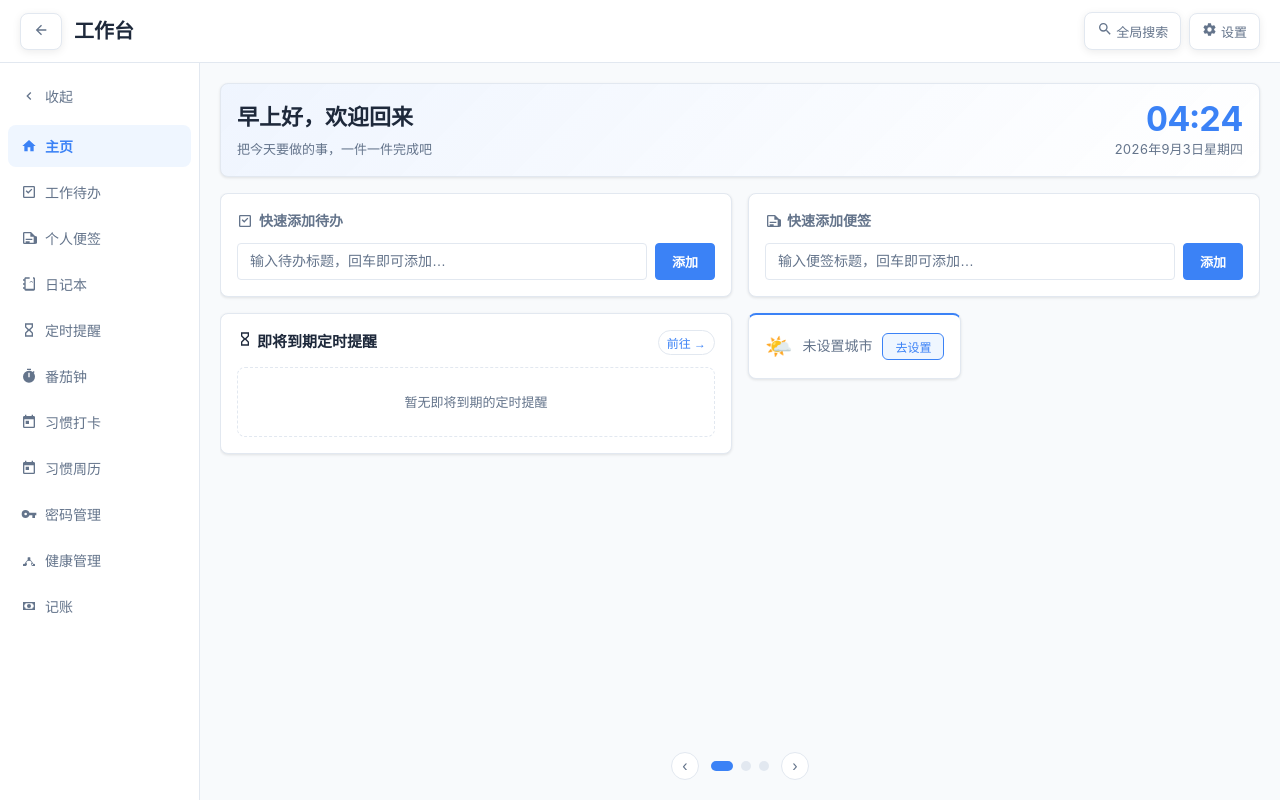
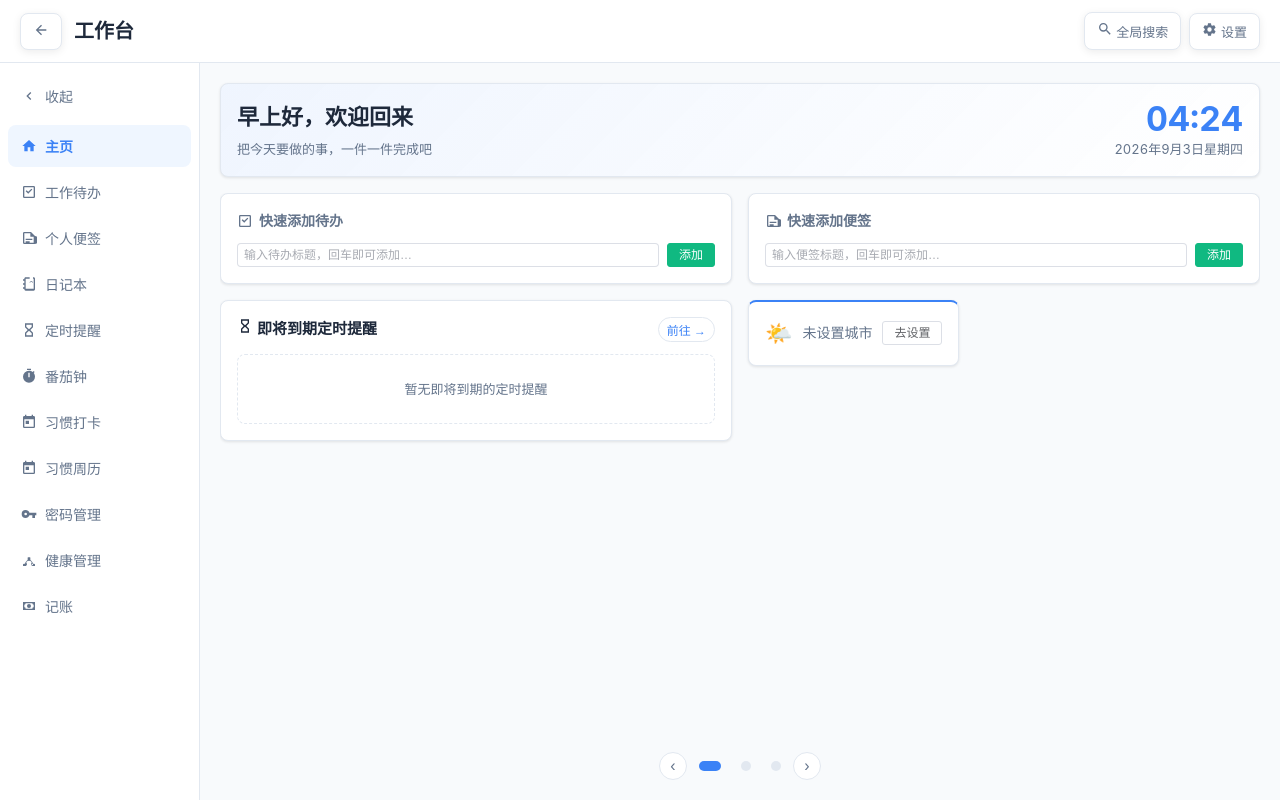
Before and after one commit to zhixiaotx/easy-web-tab, a Vue app: page /workbench in a window 1280 px wide. Built offline with nearby package versions, Linux system fonts and the light colour scheme.

Commit message:
feat-工作台主页与配件卡ElementPlus换皮

```diff
--- a/src/components/workbench/WeatherCard.vue
+++ b/src/components/workbench/WeatherCard.vue
@@ -44,12 +44,12 @@ watch(
     <div v-if="!city" class="wx-placeholder">
       <span class="wx-placeholder-icon">🌤️</span>
       <span class="wx-placeholder-text">未设置城市</span>
-      <button
-        type="button"
+      <el-button
         class="wx-setup-btn"
         data-testid="wx-setup-btn"
         @click="openAppSettings()"
-      >去设置</button>
+        size="small"
+      >去设置</el-button>
     </div>
 
     <!-- 已配置：成功显示天气数据；加载中/失败保持轻量占位（静默） -->
@@ -111,19 +111,7 @@ watch(
 }
 
 .wx-setup-btn {
-  padding: 4px 12px;
-  border: 1px solid var(--color-primary, #3b82f6);
-  border-radius: 6px;
-  background-color: var(--color-primary-light, #eff6ff);
-  color: var(--color-primary, #3b82f6);
-  font-size: 12px;
-  cursor: pointer;
-  transition: all 0.15s ease;
-}
-
-.wx-setup-btn:hover {
-  background-color: var(--color-primary, #3b82f6);
-  color: #fff;
+  flex-shrink: 0;
 }
 
 .wx-body {
@@ -218,9 +206,4 @@ html.dark .wx-feels {
 html.dark .wx-divider {
   background: #374151;
 }
-
-html.dark .wx-setup-btn {
-  background-color: #1e3a5f;
-  color: #60a5fa;
-}
 </style>
--- a/src/components/workbench/WorkbenchHabitWeek.vue
+++ b/src/components/workbench/WorkbenchHabitWeek.vue
@@ -34,15 +34,15 @@ function toggleHabit(habitId: string, date: string): void {
         </div>
       </div>
       <div class="week-nav">
-        <button type="button" class="week-nav-btn" data-testid="hw-week-prev" @click="changeWeek(-1)">‹ 上周</button>
+        <el-button class="week-nav-btn" data-testid="hw-week-prev" @click="changeWeek(-1)" size="small">‹ 上周</el-button>
         <span class="week-nav-range">{{ weekView.rangeText }}</span>
-        <button
-          type="button"
+        <el-button
           class="week-nav-btn"
           data-testid="hw-week-next"
           :disabled="weekView.isCurrentWeek"
           @click="changeWeek(1)"
-        >下周 ›</button>
+          size="small"
+        >下周 ›</el-button>
       </div>
     </header>
 
@@ -145,22 +145,6 @@ function toggleHabit(habitId: string, date: string): void {
   padding: 6px 14px;
   font-size: 13px;
   border-radius: var(--radius-full, 999px);
-  border: 1px solid var(--color-border, #e2e8f0);
-  background: var(--color-bg-card, #ffffff);
-  color: var(--color-primary, #3b82f6);
-  cursor: pointer;
-  transition: all var(--transition-fast, 0.15s ease);
-}
-
-.week-nav-btn:hover:not(:disabled) {
-  background: var(--color-primary, #3b82f6);
-  border-color: var(--color-primary, #3b82f6);
-  color: #fff;
-}
-
-.week-nav-btn:disabled {
-  opacity: 0.4;
-  cursor: not-allowed;
 }
 
 .week-nav-range {
@@ -302,12 +286,6 @@ html.dark .hw-page-icon {
   color: #60a5fa;
 }
 
-html.dark .week-nav-btn {
-  background-color: var(--color-bg-card, #1f2937);
-  color: #60a5fa;
-  border-color: var(--color-border, #374151);
-}
-
 html.dark .week-nav-range {
   color: var(--color-text-secondary, #d1d5db);
 }
--- a/src/components/workbench/WorkbenchHome.vue
+++ b/src/components/workbench/WorkbenchHome.vue
@@ -210,16 +210,16 @@ async function handleQuickNote(): Promise<void> {
                 <section class="bento-card bento-quick-add">
                   <div class="quick-add-label"><Icon name="todos" :size="16" />快速添加待办</div>
                   <div class="quick-add-row">
-                    <input
+                    <el-input
                       v-model="quickTodoTitle"
                       class="quick-add-input"
                       data-testid="home-quick-add-input"
-                      type="text"
                       maxlength="100"
                       placeholder="输入待办标题，回车即可添加…"
                       @keyup.enter="handleQuickAdd"
+                      size="small"
                     />
-                    <button type="button" class="quick-add-btn" data-testid="home-quick-add-btn" @click="handleQuickAdd">添加</button>
+                    <el-button type="primary" class="quick-add-btn" data-testid="home-quick-add-btn" @click="handleQuickAdd" size="small">添加</el-button>
                   </div>
                 </section>
               </HomeLayoutCard>
@@ -228,16 +228,16 @@ async function handleQuickNote(): Promise<void> {
                 <section class="bento-card bento-quick-add">
                   <div class="quick-add-label"><Icon name="notes" :size="16" />快速添加便签</div>
                   <div class="quick-add-row">
-                    <input
+                    <el-input
                       v-model="quickNoteTitle"
                       class="quick-add-input"
                       data-testid="home-quick-note-input"
-                      type="text"
                       maxlength="100"
                       placeholder="输入便签标题，回车即可添加…"
                       @keyup.enter="handleQuickNote"
+                      size="small"
                     />
-                    <button type="button" class="quick-add-btn" data-testid="home-quick-note-btn" @click="handleQuickNote">添加</button>
+                    <el-button type="primary" class="quick-add-btn" data-testid="home-quick-note-btn" @click="handleQuickNote" size="small">添加</el-button>
                   </div>
                 </section>
               </HomeLayoutCard>
@@ -488,20 +488,20 @@ async function handleQuickNote(): Promise<void> {
 
       <!-- 轮播控制条：箭头 + 圆点 -->
       <div class="home-carousel-bar">
-        <button type="button" class="home-carousel-arrow" data-testid="home-carousel-prev" aria-label="上一屏" @click="prevSlide">‹</button>
+        <el-button class="home-carousel-arrow" data-testid="home-carousel-prev" aria-label="上一屏" @click="prevSlide" size="small">‹</el-button>
         <div class="home-carousel-dots">
-          <button
+          <el-button
             v-for="i in SLIDE_COUNT"
             :key="i"
-            type="button"
             class="home-carousel-dot"
             :class="{ active: slideIndex === i - 1 }"
             :data-testid="`home-carousel-dot-${i - 1}`"
             :aria-label="`第 ${i} 屏`"
             @click="goToSlide(i - 1)"
-          ></button>
+            size="small"
+          />
         </div>
-        <button type="button" class="home-carousel-arrow" data-testid="home-carousel-next" aria-label="下一屏" @click="nextSlide">›</button>
+        <el-button class="home-carousel-arrow" data-testid="home-carousel-next" aria-label="下一屏" @click="nextSlide" size="small">›</el-button>
       </div>
     </section>
   </div>
@@ -668,39 +668,10 @@ async function handleQuickNote(): Promise<void> {
 .quick-add-input {
   flex: 1;
   min-width: 0;
-  padding: 8px 12px;
-  font-size: 14px;
-  background: var(--color-bg-card, var(--color-bg-hover));
-  border: 1px solid var(--color-border, var(--color-border));
-  border-radius: var(--radius-sm, 8px);
-  color: var(--color-text, var(--color-text));
-  outline: none;
-  transition: border-color var(--transition-fast, 0.15s ease);
-}
-
-.quick-add-input:focus {
-  border-color: var(--color-primary, var(--color-primary));
-}
-
-.quick-add-input::placeholder {
-  color: var(--color-text-muted, var(--color-text-muted));
 }
 
 .quick-add-btn {
   flex-shrink: 0;
-  padding: 8px 16px;
-  font-size: 13px;
-  font-weight: 600;
-  border-radius: var(--radius-sm, 8px);
-  background: var(--color-primary, var(--color-primary));
-  border: 1px solid var(--color-primary, var(--color-primary));
-  color: #fff;
-  cursor: pointer;
-  transition: filter var(--transition-fast, 0.15s ease);
-}
-
-.quick-add-btn:hover {
-  filter: brightness(1.1);
 }
 
 /* ===== 工具页网格布局 ===== */
@@ -1062,6 +1033,8 @@ async function handleQuickNote(): Promise<void> {
 .home-carousel-arrow {
   width: 28px;
   height: 28px;
+  padding: 0;
+  min-width: auto;
   border-radius: 50%;
   border: 1px solid var(--color-border, var(--color-border));
   background: var(--color-bg-card, var(--color-bg-card));
@@ -1087,16 +1060,20 @@ async function handleQuickNote(): Promise<void> {
 .home-carousel-dot {
   width: 10px;
   height: 10px;
+  min-width: 10px;
   padding: 0;
   border-radius: 50%;
   border: none;
   background: var(--color-border, var(--color-border));
   cursor: pointer;
   transition: all var(--transition-fast, 0.2s ease);
+  font-size: 0;
+  line-height: 1;
 }
 
 .home-carousel-dot.active {
   width: 22px;
+  min-width: 22px;
   border-radius: 999px;
   background: var(--color-primary, var(--color-primary));
 }
@@ -1134,12 +1111,6 @@ html.dark .ring-text {
 html.dark .home-list-item {
   background-color: var(--color-bg-card, #1f2937);
   border-color: var(--color-border, #374151);
-}
-
-html.dark .quick-add-input {
-  background-color: var(--color-bg-card, #1f2937);
-  border-color: var(--color-border, #374151);
-  color: var(--color-text, #f9fafb);
 }
 
 html.dark .nav-btn {
```
